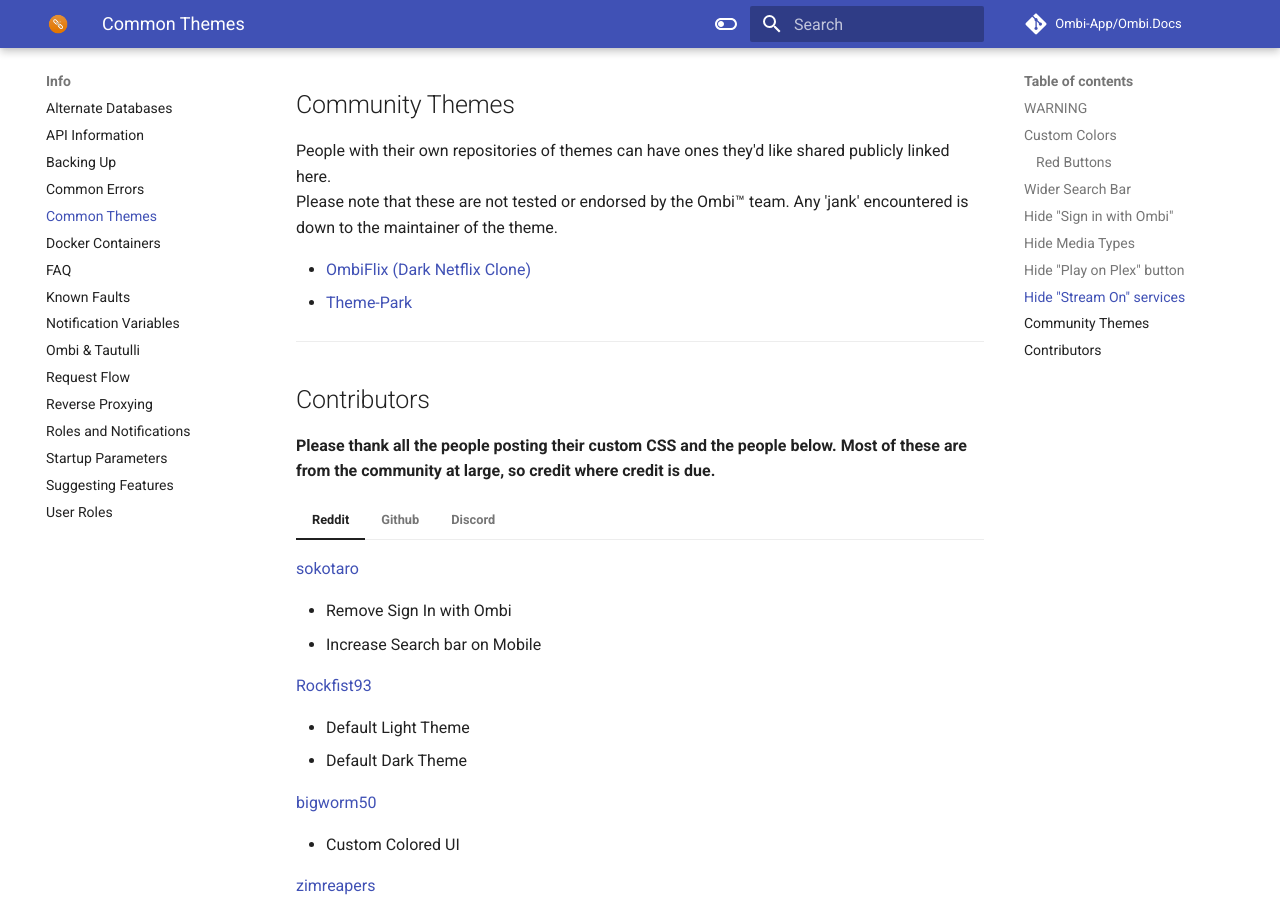
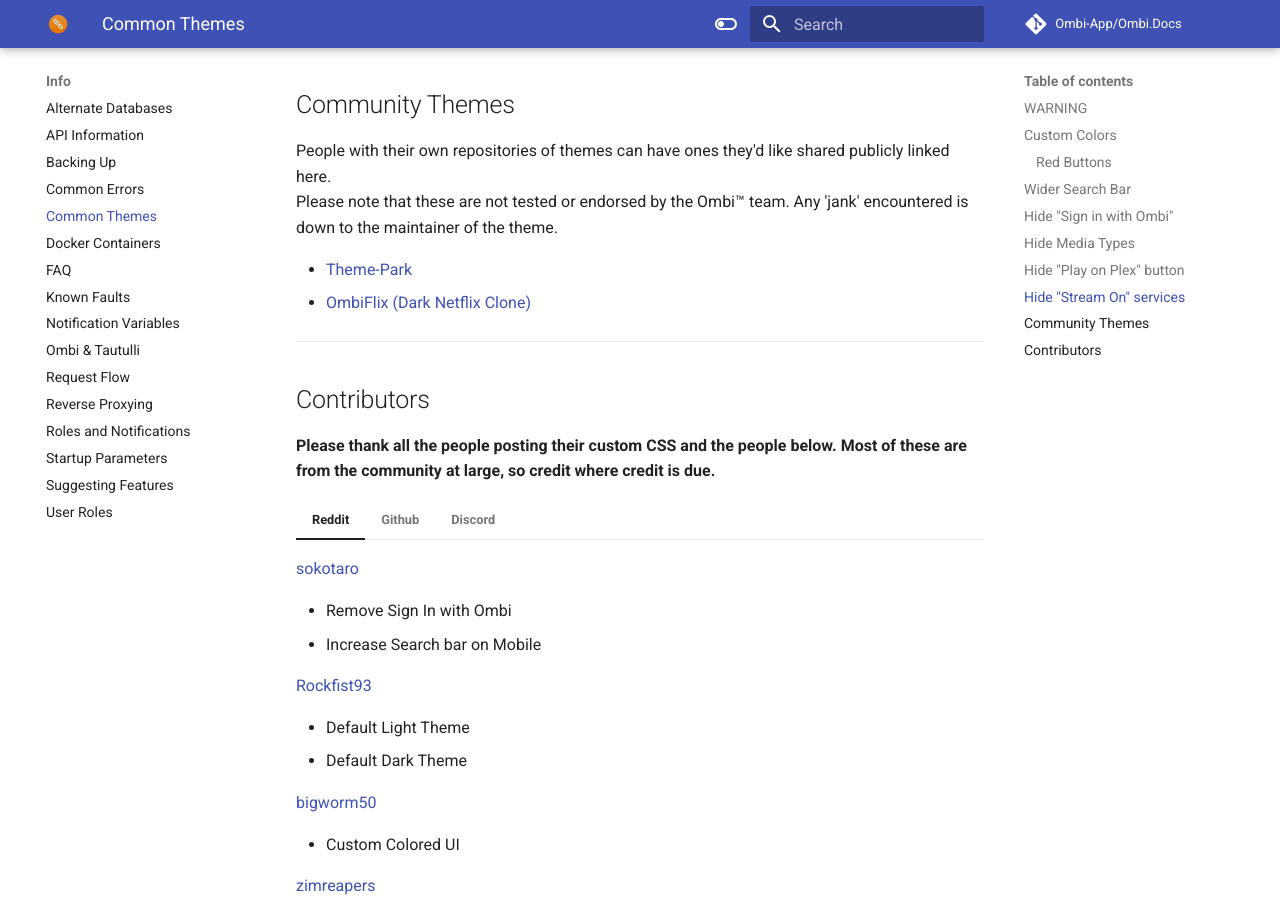
Before and after one commit to Ombi-app/Ombi.Docs, an MkDocs documentation site: the page built from docs/info/common-themes.md, in a window 1280 px wide and 900 px high, scrolled down 2782 px. Built offline with MkDocs 1.6.1 and Material for MkDocs 9.7.7, drawn with Linux system fonts in a browser that asks for light colours; comment, search, counter and statistics services are not loaded.

Commit message:
Reordered themes

```diff
--- a/docs/info/common-themes.md
+++ b/docs/info/common-themes.md
@@ -162,8 +162,8 @@
 People with their own repositories of themes can have ones they'd like shared publicly linked here.
 Please note that these are not tested or endorsed by the Ombi(tm) team. Any 'jank' encountered is down to the maintainer of the theme.
 
+* [Theme-Park](https://docs.theme-park.dev/themes/ombi/)
 * [OmbiFlix (Dark Netflix Clone)](https://github.com/DevilsDesigns/OmbiFlix-Themes)
-* [Theme-Park](https://docs.theme-park.dev/themes/ombi/)
 
 ***
 
```
